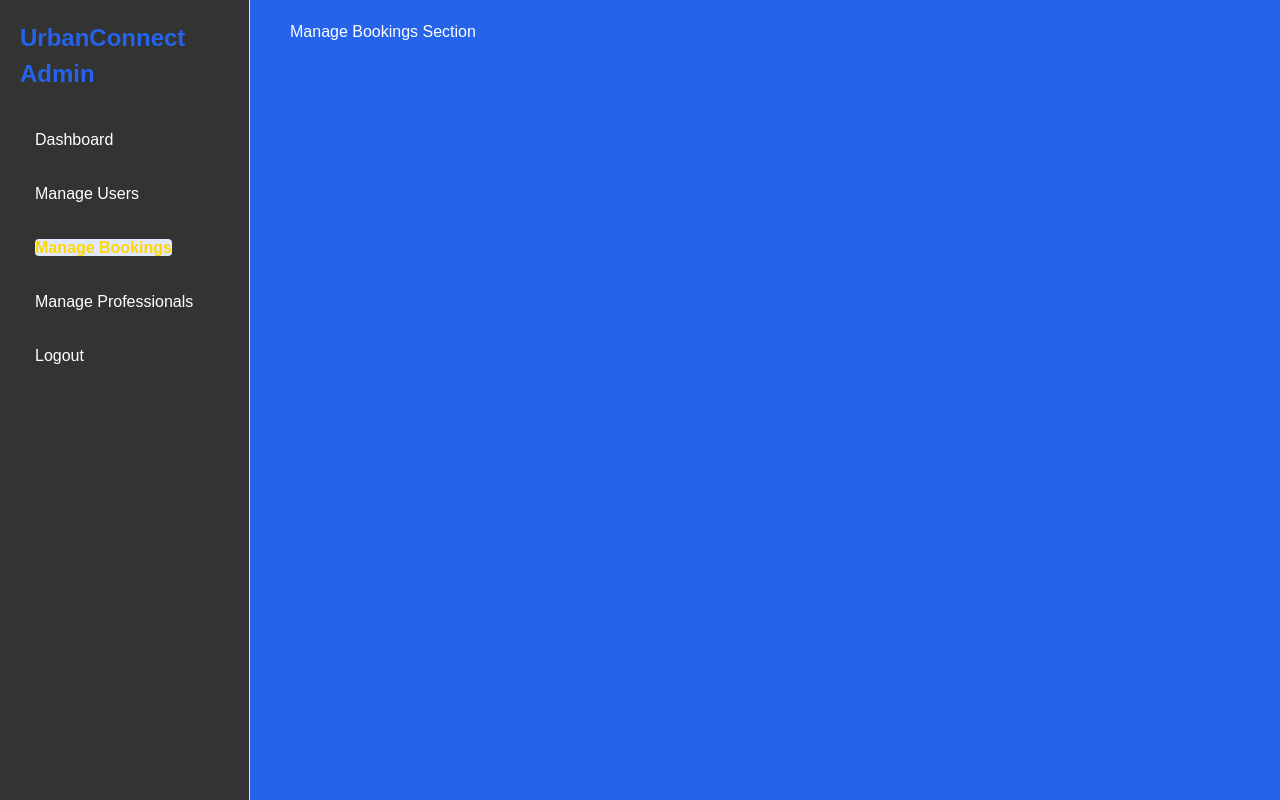
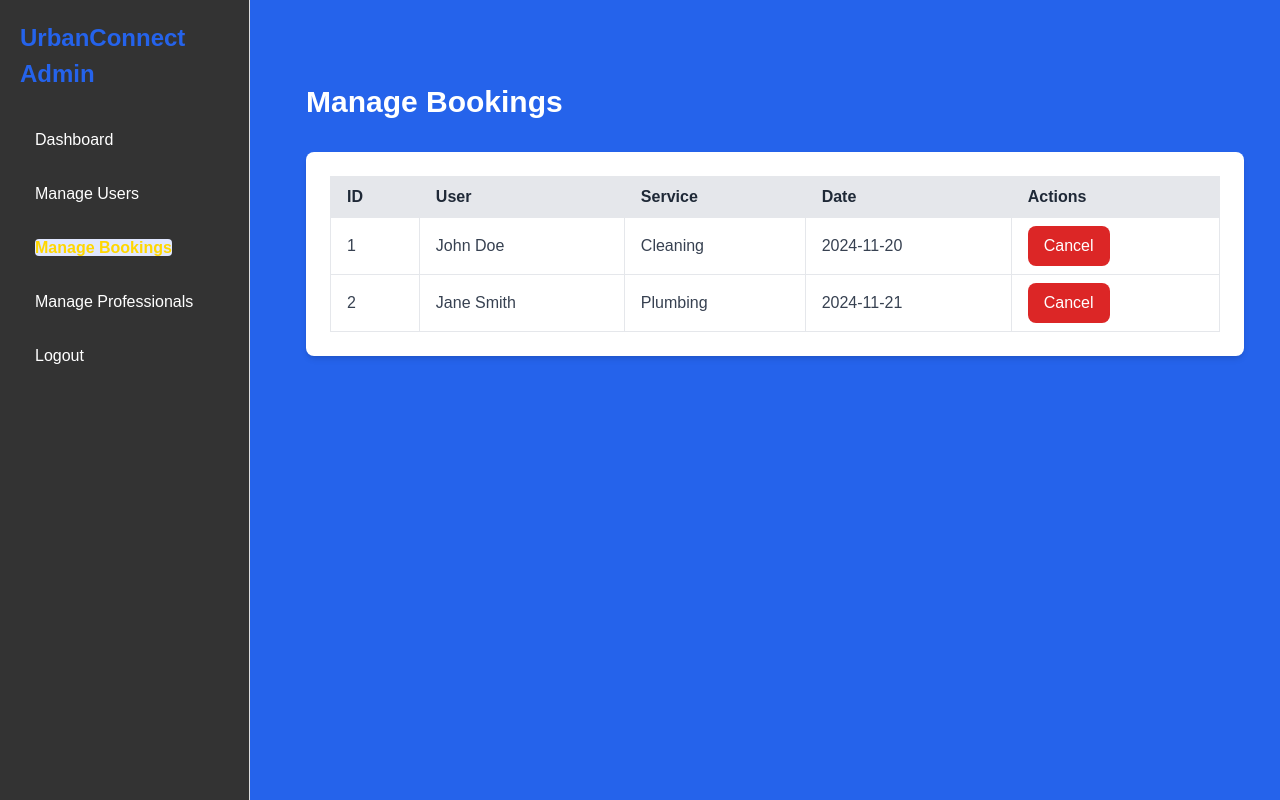
Before and after one commit to Team-Sharks-1/Frontend, a React (Create React App) app: page /dashboard/manage-bookings in a window 1280 px wide. Built offline with nearby package versions, Linux system fonts and the light colour scheme; sample sign-in values are in the browser's storage.

Commit message:
Update ManageBookings.jsx

```diff
--- a/src/components/ui/ManageBookings.jsx
+++ b/src/components/ui/ManageBookings.jsx
@@ -1,5 +1,50 @@
-import React from 'react';
-function ManageBookings() {
-  return <div>Manage Bookings Section</div>;
-}
+import React from "react";
+
+const ManageBookings = () => {
+    const bookings = [
+        { id: 1, user: "John Doe", service: "Cleaning", date: "2024-11-20" },
+        { id: 2, user: "Jane Smith", service: "Plumbing", date: "2024-11-21" },
+    ];
+
+    const handleCancel = (bookingId) => {
+        alert(`Cancel booking with ID: ${bookingId}`);
+    };
+    return (
+        <div className="container mx-auto px-4 py-16">
+            <h1 className="text-3xl font-bold mb-8 text-white">Manage Bookings</h1> {/* Updated text color */}
+            <div className="bg-white shadow-md p-6 rounded-lg">
+                <table className="w-full table-auto border-collapse">
+                    <thead>
+                        <tr className="bg-gray-200 text-left text-gray-800"> {/* Updated header text color */}
+                            <th className="px-4 py-2 border">ID</th>
+                            <th className="px-4 py-2 border">User</th>
+                            <th className="px-4 py-2 border">Service</th>
+                            <th className="px-4 py-2 border">Date</th>
+                            <th className="px-4 py-2 border">Actions</th>
+                        </tr>
+                    </thead>
+                    <tbody>
+                        {bookings.map((booking) => (
+                            <tr key={booking.id} className="hover:bg-gray-100 text-gray-700"> {/* Updated body text color */}
+                                <td className="px-4 py-2 border">{booking.id}</td>
+                                <td className="px-4 py-2 border">{booking.user}</td>
+                                <td className="px-4 py-2 border">{booking.service}</td>
+                                <td className="px-4 py-2 border">{booking.date}</td>
+                                <td className="px-4 py-2 border">
+                                    <button
+                                        onClick={() => handleCancel(booking.id)}
+                                        className="bg-red-600 text-white px-4 py-2 rounded-lg"
+                                    >
+                                        Cancel
+                                    </button>
+                                </td>
+                            </tr>
+                        ))}
+                    </tbody>
+                </table>
+            </div>
+        </div>
+    );
+};
+
 export default ManageBookings;
```
